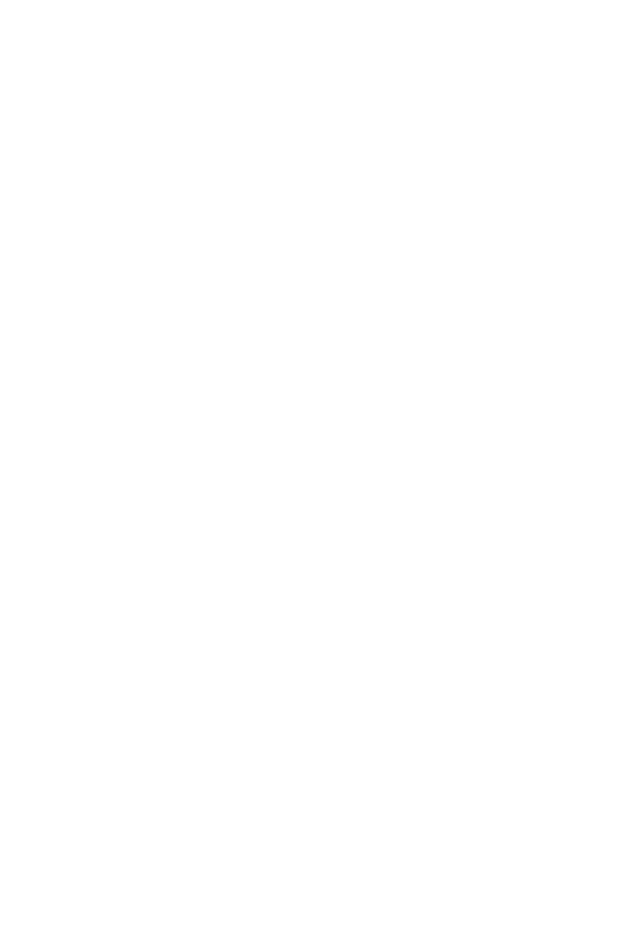
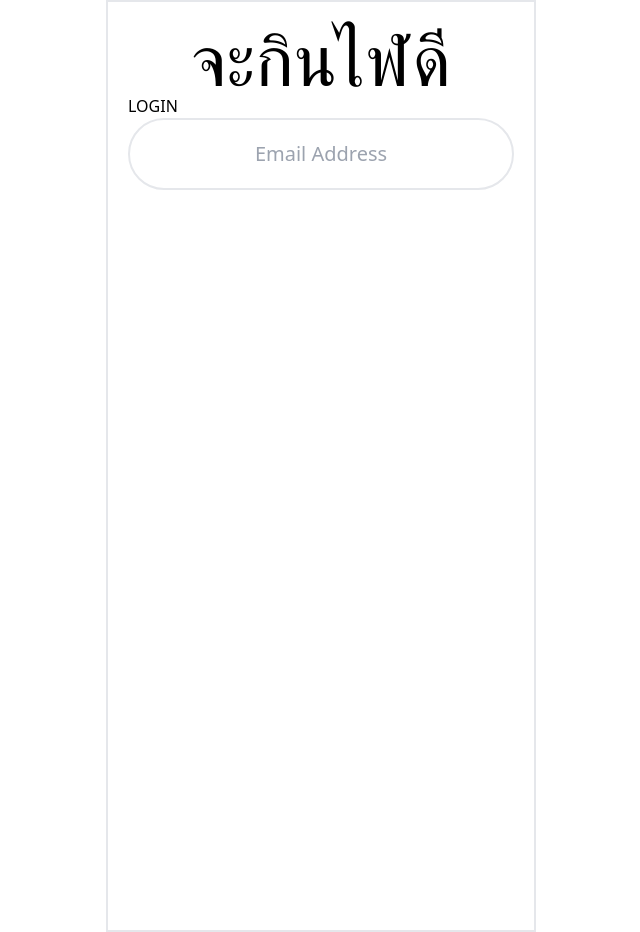
Before and after one commit to ratchanonp/iis-project-frontend, a Next.js app: page /auth/login in a window 1280 px wide. Shown: the whole page, without its empty margins (319-959 px from the left). Before the commit the page ends 866 px from the top, so only its background shows below. Built offline with nearby package versions, Linux system fonts and the light colour scheme.

Commit message:
💄 Fix size

```diff
--- a/package.json
+++ b/package.json
@@ -9,9 +9,12 @@
     "lint": "next lint"
   },
   "dependencies": {
+    "@next/font": "^13.0.6",
+    "@reduxjs/toolkit": "^1.9.1",
     "next": "13.0.0",
     "react": "18.2.0",
-    "react-dom": "18.2.0"
+    "react-dom": "18.2.0",
+    "redux": "^4.2.0"
   },
   "devDependencies": {
     "@types/node": "18.11.8",
--- a/pages/_document.tsx
+++ b/pages/_document.tsx
@@ -1,15 +1,15 @@
-import { Html, Head, Main, NextScript } from 'next/document'
+import { Head, Html, Main, NextScript } from "next/document";
 
 export default function Document() {
   return (
     <Html>
       <Head />
-      <body className="h-screen w-screen flex justify-center items-center">
-        <div className="h-[932px] w-[430px]">
-        <Main />
-        <NextScript />
+      <body className="h-screen w-screen flex justify-center">
+        <div className="h-[932px] w-[430px] border-2">
+          <Main />
+          <NextScript />
         </div>
       </body>
     </Html>
-  )
+  );
 }
--- a/pages/auth/login.tsx
+++ b/pages/auth/login.tsx
@@ -1,3 +1,15 @@
 export default function LoginPage() {
-  return <div>LoginPage</div>;
+  return (
+    <div className="flex flex-col p-5">
+      <h1 className="text-7xl text-center">จะกินไฬดี</h1>
+      <h2>LOGIN</h2>
+      <input
+        className="px-10 py-5 border-2 rounded-full text-center text-xl"
+        type="email"
+        name=""
+        id=""
+        placeholder="Email Address"
+      />
+    </div>
+  );
 }
```
Also changed, not shown: 1 other file (tests, documents, lock files or other folders).
